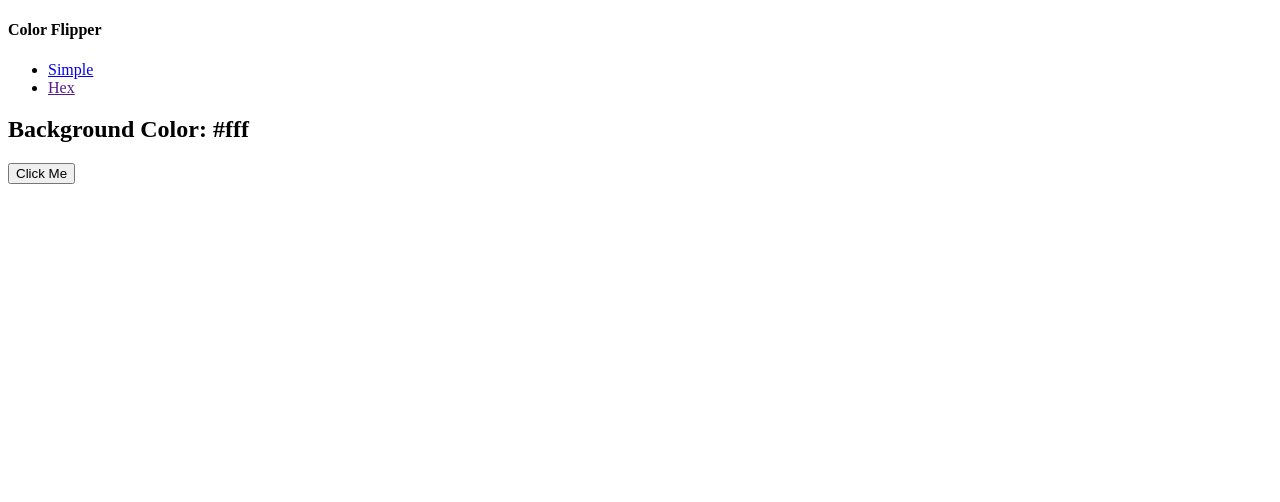
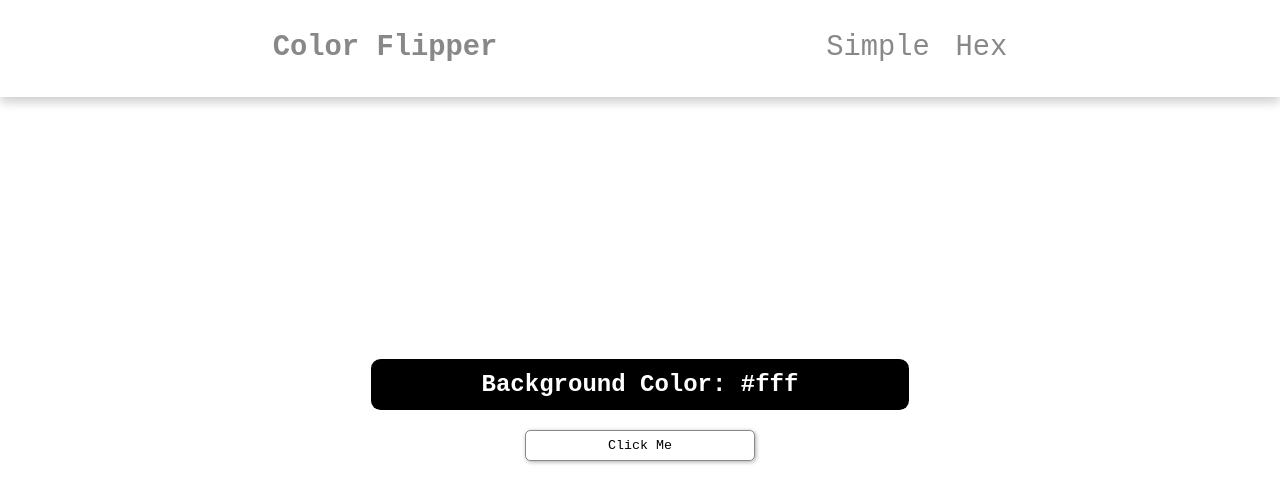
Before and after one commit to DFAdrian/Color-Flipper, a plain HTML site: page hex.html in a window 1280 px wide. Drawn offline with Linux system fonts and the light colour scheme; files that its build step writes are made by us from their sources; the site is published under a folder, as on GitHub Pages, so addresses that start at the root find nothing.

Commit message:
Update hex.html

```diff
--- a/hex.html
+++ b/hex.html
@@ -4,15 +4,15 @@
     <meta charset="UTF-8">
     <meta http-equiv="X-UA-Compatible" content="IE=edge">
     <meta name="viewport" content="width=device-width, initial-scale=1.0">
-    <link rel="stylesheet" href="/Vanilla-JavasScript/Background-change/style.css">
+    <link rel="stylesheet" href="style.css">
     <title>Color FLipper-Hex</title>
 </head>
 <body>
         <nav class="menu-nav">
             <h4 class="menu-nav__title">Color Flipper</h4>
             <ul class="menu-nav__ul">
-                <li class="menu-nav__li"><a class="menu-nav__link" id="simple" href="/Vanilla-JavasScript/Background-change/index.html">Simple</a></li>
-                <li class="menu-nav__li"><a class="menu-nav__link" id="hex" href="">Hex</a></li>
+                <li class="menu-nav__li"><a class="menu-nav__link" id="simple" href="index.html">Simple</a></li>
+                <li class="menu-nav__li"><a class="menu-nav__link" id="hex" href="#">Hex</a></li>
             </ul>
         </nav>
         <main class="main-container">
@@ -21,6 +21,6 @@
                 <button class="section-container__button" id="hex-btn">Click Me</button>
             </section>
         </main>
-    <script src="/Vanilla-JavasScript/Background-change/hex.js"></script>
+    <script src="hex.js"></script>
 </body>
 </html>
```
